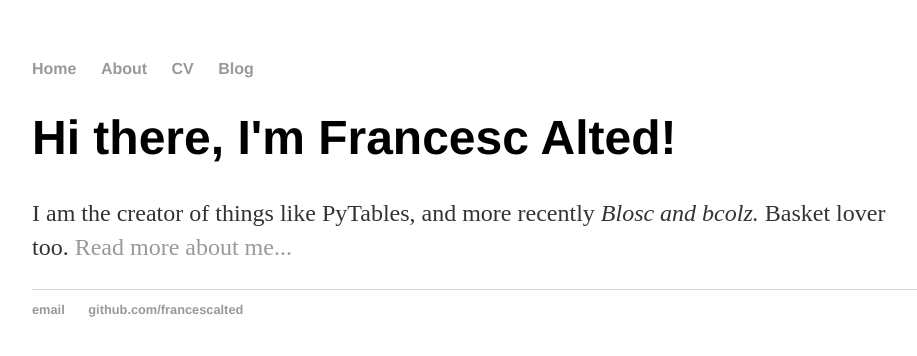
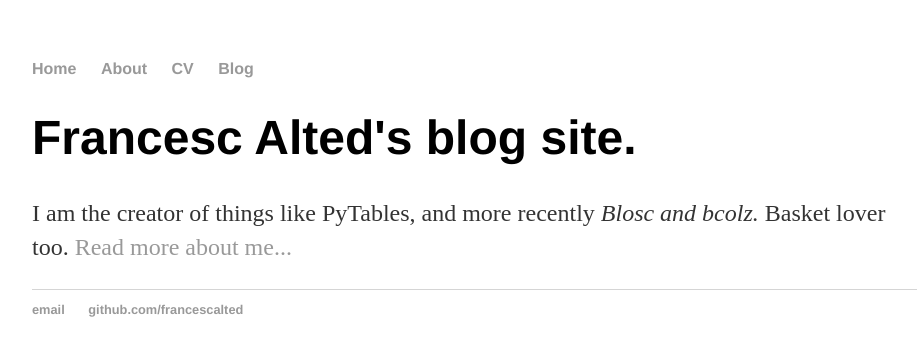
Before and after one commit to FrancescAlted/francescalted.github.io, a Jekyll site: the page built from index.html, in a window 1280 px wide. Shown: the top 356 px of the page, without its empty margins (160-1077 px from the left). Built offline with Jekyll 4.4.1, drawn with Linux system fonts in a browser that asks for light colours.

Commit message:
More refinements

```diff
--- a/index.html
+++ b/index.html
@@ -3,6 +3,6 @@ layout: default
 title: Francesc Alted
 ---
 <div class="blurb">
-	<h1>Hi there, I'm Francesc Alted!</h1>
+	<h1>Francesc Alted's blog site.</h1>
 	<p>I am the creator of things like PyTables, and more recently <em>Blosc and bcolz.</em>  Basket lover too. <a href="/about">Read more about me...</a></p>
 </div><!-- /.blurb -->
```
